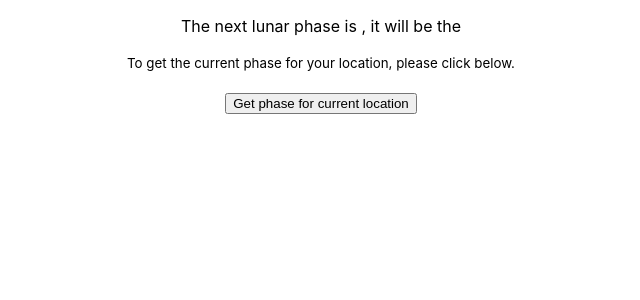
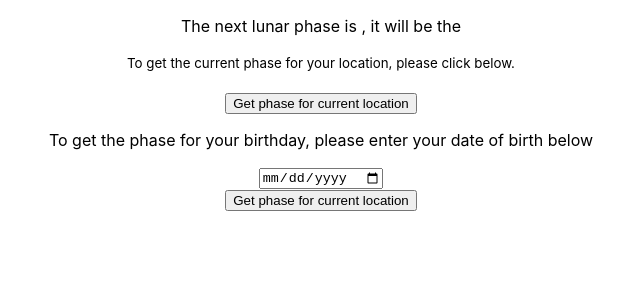
Before and after one commit to Slooowpoke/lunar-calculator, a React (Create React App) app: page / in a window 1280 px wide. Shown: the top 300 px of the page, without its empty margins (319-959 px from the left). Built offline with nearby package versions, Linux system fonts and the light colour scheme; no server answers.

Commit message:
Included PhaseForBirthdayContainer into main app.jsx

```diff
--- a/src/App.jsx
+++ b/src/App.jsx
@@ -2,6 +2,7 @@ import React from "react";
 import "./App.css";
 import NextPhaseContainer from "./components/NextPhaseContainer";
 import CurrentPhaseContainer from "./components/CurrentPhaseContainer";
+import PhaseForBirthdayContainer from "./components/PhaseForBirthdayContainer";
 
 function App() {
   return (
@@ -9,6 +10,7 @@ function App() {
       <section>
         <NextPhaseContainer />
         <CurrentPhaseContainer />
+        <PhaseForBirthdayContainer />
       </section>
     </div>
   );
```
